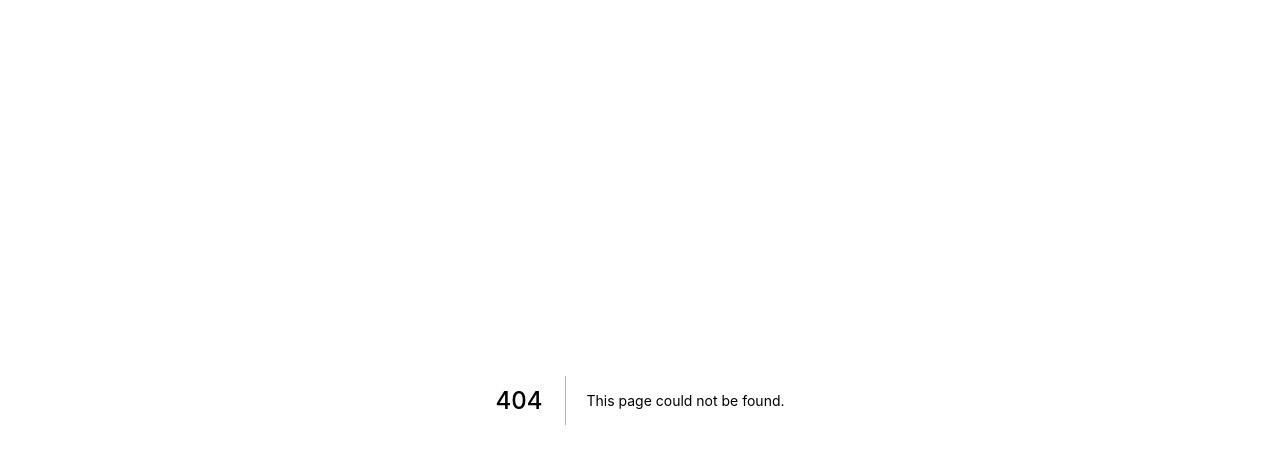
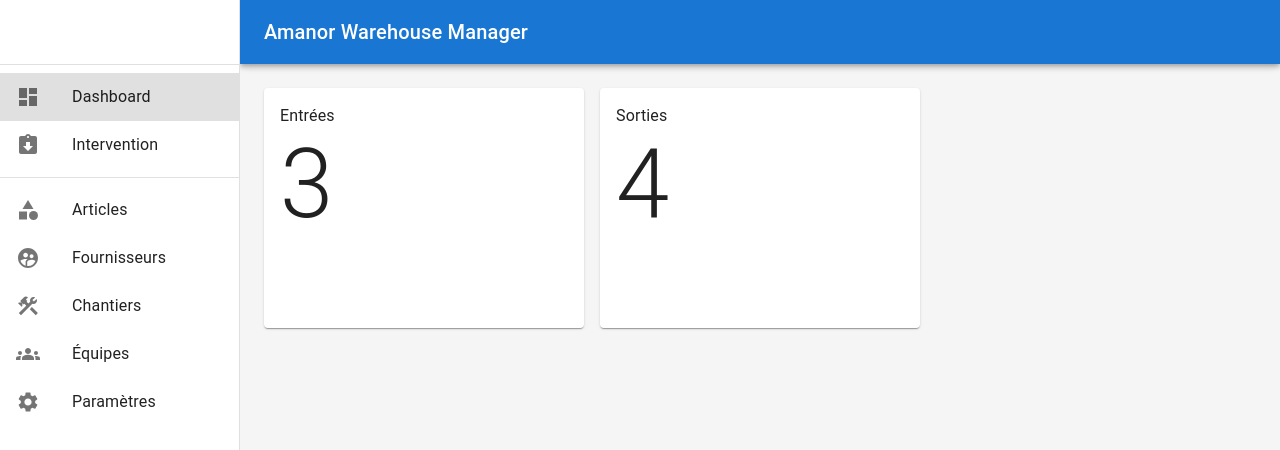
Before and after one commit to skelecoder/AOM, a Next.js app in the folder front-end/: page /dashboard in a window 1280 px wide. Before the commit this address had no page. Shown: the top 450 px of the page. Built offline with nearby package versions, Linux system fonts and the light colour scheme.

Commit message:
layout and dashboard

```diff
--- /dev/null
+++ b/front-end/components/Layout/Layout.tsx
@@ -0,0 +1,192 @@
+import { useState } from 'react';
+import AppBar from '@mui/material/AppBar';
+import Box from '@mui/material/Box';
+import CssBaseline from '@mui/material/CssBaseline';
+import Divider from '@mui/material/Divider';
+import Drawer from '@mui/material/Drawer';
+import IconButton from '@mui/material/IconButton';
+import InboxIcon from '@mui/icons-material/MoveToInbox';
+import DashboardIcon from '@mui/icons-material/Dashboard';
+import AssignmentReturnedIcon from '@mui/icons-material/AssignmentReturned';
+import CategoryIcon from '@mui/icons-material/Category';
+import InventoryIcon from '@mui/icons-material/Inventory';
+import ArrowForwardIosIcon from '@mui/icons-material/ArrowForwardIos';
+import GroupsIcon from '@mui/icons-material/Groups';
+import ConstructionIcon from '@mui/icons-material/Construction';
+import SupervisedUserCircleIcon from '@mui/icons-material/SupervisedUserCircle';
+import SettingsIcon from '@mui/icons-material/Settings';
+import MenuIcon from '@mui/icons-material/Menu';
+import List from '@mui/material/List';
+import ListItem from '@mui/material/ListItem';
+import ListItemIcon from '@mui/material/ListItemIcon';
+import ListItemText from '@mui/material/ListItemText';
+import MailIcon from '@mui/icons-material/Mail';
+import Toolbar from '@mui/material/Toolbar';
+import Typography from '@mui/material/Typography';
+import NextLink from 'next/link';
+import Link from '@mui/material/Link';
+import { useRouter } from 'next/router';
+
+const drawerWidth = 240;
+
+const Layout = ({ children }) => {
+    const location = useRouter();
+    const menuItems1 = [
+        {
+            text: 'Dashboard',
+            icon: <DashboardIcon />,
+            path: '/dashboard',
+        },
+        {
+            text: 'Intervention',
+            icon: <AssignmentReturnedIcon />,
+            path: '/intervention',
+        },
+    ];
+
+    const menuItems2 = [
+        {
+            text: 'Articles',
+            icon: <CategoryIcon />,
+            path: '/',
+        },
+        {
+            text: 'Fournisseurs',
+            icon: <SupervisedUserCircleIcon />,
+            path: '/',
+        },
+        {
+            text: 'Chantiers',
+            icon: <ConstructionIcon />,
+            path: '/',
+        },
+        {
+            text: 'Équipes',
+            icon: <GroupsIcon />,
+            path: '/',
+        },
+        {
+            text: 'Paramètres',
+            icon: <SettingsIcon />,
+            path: '/',
+        },
+    ];
+
+    const [mobileOpen, setMobileOpen] = useState(false);
+
+    const handleDrawerToggle = () => {
+        setMobileOpen(!mobileOpen);
+    };
+
+    const drawer = (
+        <div>
+            <Toolbar />
+            <Divider />
+            <List>
+                {menuItems1.map((item) => (
+                    <ListItem
+                        button
+                        key={item.text}
+                        sx={{
+                            backgroundColor: (theme) =>
+                                location.pathname == item.path ? theme.palette.grey[300]: '',
+                        }}
+                    >
+                        <ListItemIcon >{item.icon}</ListItemIcon>
+                        <NextLink href={item.path} passHref>
+                            <Link color="inherit" underline="none">
+                                <ListItemText primary={item.text} />
+                            </Link>
+                        </NextLink>
+                    </ListItem>
+                ))}
+            </List>
+            <Divider />
+            <List>
+                {menuItems2.map((item) => (
+                    <ListItem button key={item.text}>
+                        <ListItemIcon>{item.icon}</ListItemIcon>
+                        <ListItemText primary={item.text} />
+                    </ListItem>
+                ))}
+            </List>
+        </div>
+    );
+
+    //const container = window !== undefined ? () => window().document.body : undefined;
+
+    return (
+        <Box sx={{ display: 'flex' }}>
+            <CssBaseline />
+            <AppBar
+                position="fixed"
+                sx={{
+                    width: { sm: `calc(100% - ${drawerWidth}px)` },
+                    ml: { sm: `${drawerWidth}px` },
+                }}
+            >
+                <Toolbar>
+                    <IconButton
+                        color="inherit"
+                        aria-label="open drawer"
+                        edge="start"
+                        onClick={handleDrawerToggle}
+                        sx={{ mr: 2, display: { sm: 'none' } }}
+                    >
+                        <MenuIcon />
+                    </IconButton>
+                    <Typography variant="h6" noWrap component="div">
+                        Amanor Warehouse Manager
+                    </Typography>
+                </Toolbar>
+            </AppBar>
+            <Box
+                component="nav"
+                sx={{ width: { sm: drawerWidth }, flexShrink: { sm: 0 } }}
+                aria-label="mailbox folders"
+            >
+                {/* The implementation can be swapped with js to avoid SEO duplication of links. */}
+                <Drawer
+                    //container={container}
+                    variant="temporary"
+                    open={mobileOpen}
+                    onClose={handleDrawerToggle}
+                    ModalProps={{
+                        keepMounted: true, // Better open performance on mobile.
+                    }}
+                    sx={{
+                        display: { xs: 'block', sm: 'none' },
+                        '& .MuiDrawer-paper': { boxSizing: 'border-box', width: drawerWidth },
+                    }}
+                >
+                    {drawer}
+                </Drawer>
+                <Drawer
+                    variant="permanent"
+                    sx={{
+                        display: { xs: 'none', sm: 'block' },
+                        '& .MuiDrawer-paper': { boxSizing: 'border-box', width: drawerWidth },
+                    }}
+                    open
+                >
+                    {drawer}
+                </Drawer>
+            </Box>
+            <Box
+                component="main"
+                sx={{
+                    flexGrow: 1,
+                    p: 3,
+                    width: { sm: `calc(100% - ${drawerWidth}px)` },
+                    backgroundColor: (theme) => theme.palette.grey[100],
+                    height: '100vh',
+                }}
+            >
+                <Toolbar />
+                {children}
+            </Box>
+        </Box>
+    );
+};
+
+export default Layout;
--- a/front-end/components/dashboard/Dashboard.tsx
+++ b/front-end/components/dashboard/Dashboard.tsx
@@ -302,7 +302,7 @@ const Dashboard = (props: DashboardProps) => {
                     }}
                 >
                     <Toolbar />
-                    <Grid container spacing={3} sx={{ p: { xs: 1, md: 3 } }}>
+                    <Grid container xs={12} spacing={3} sx={{ p: { xs: 1, md: 3 } }}>
                         {/* Chart */}
 
                         {selectedApp === 'Delivery' ? (
--- a/front-end/components/wms/Articles.tsx
+++ b/front-end/components/wms/Articles.tsx
@@ -124,13 +124,14 @@ const Articles = (props: { data: any }) => (
                                 field: 'unity',
                                 headerName: 'Unité',
                                 filterable: true,
-                            width: 400,
+                                width: 100,
                             },
                         ]}
                         checkboxSelection
                     />
                 </Paper>
             </Grid>
+
     </>
 );
 export default Articles;
--- a/front-end/pages/_app.tsx
+++ b/front-end/pages/_app.tsx
@@ -1,6 +1,11 @@
 import React from 'react';
 import type { AppProps /*, AppContext */ } from 'next/app';
 import '../styles/base.scss';
+import Layout from 'components/Layout/Layout';
 
-const Named = ({ Component, pageProps }: AppProps) => <Component {...pageProps} />;
+const Named = ({ Component, pageProps }: AppProps) => (
+    <Layout>
+        <Component {...pageProps} />
+    </Layout>
+);
 export default Named;
--- /dev/null
+++ b/front-end/pages/dashboard.tsx
@@ -0,0 +1,42 @@
+import Layout from "components/Layout/Layout"
+import Typography from '@mui/material/Typography';
+import Grid from "@mui/material/Grid";
+import Paper from "@mui/material/Paper";
+
+const Dashboard =(()=>{
+    return (
+            <Grid container spacing={2}>
+            <Grid item xs={12} md={4}>
+            <Paper
+                sx={{
+                    p: 2,
+                    display: 'flex',
+                    flexDirection: 'column',
+                    height: 240,
+                }}
+            >
+                <Typography component="h3">Entrées</Typography>
+                <Typography component="h1" variant={'h1'}>3</Typography>
+            </Paper>
+        </Grid>
+        <Grid item xs={12} md={4}>
+            <Paper
+                sx={{
+                    p: 2,
+                    display: 'flex',
+                    flexDirection: 'column',
+                    height: 240,
+                }}
+            >
+                <Typography component="h3">Sorties</Typography>
+                <Typography component="h1" variant={'h1'}>
+                    4
+                </Typography>
+            </Paper>
+        </Grid>
+        </Grid>
+    )
+
+})
+
+export default Dashboard
--- a/front-end/pages/index.tsx
+++ b/front-end/pages/index.tsx
@@ -8,6 +8,8 @@ const uri = process.env.MONGODB_URI;
 import Dashboard from 'components/dashboard/Dashboard';
 
 const Index = (props: any) => <Dashboard articles={props.articles} reception={props} delivery={props} />;
+
+
 export const getServerSideProps: GetServerSideProps<any> = async () => {
     const es = new ElasticsearchService();
     const mongo = new MongodbService();
```
Lines whose indentation alone changed are shown as unchanged.
